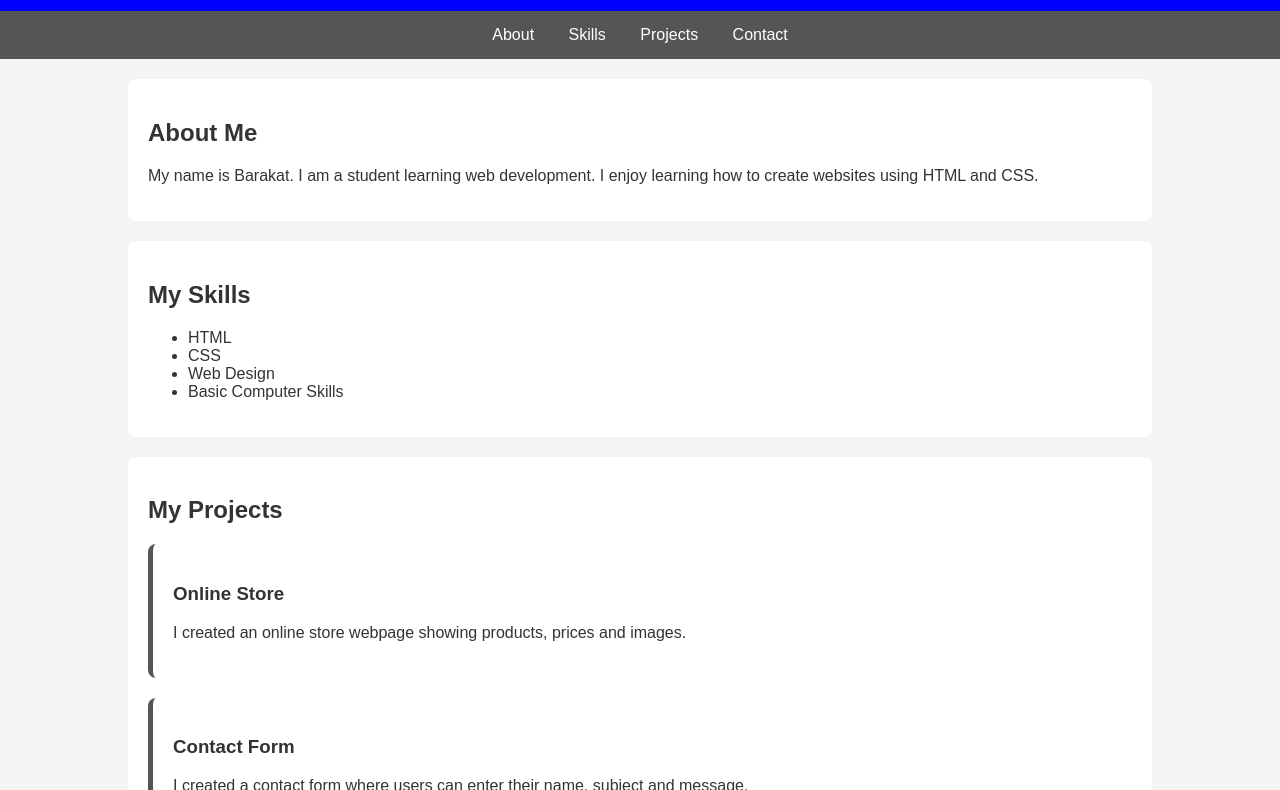
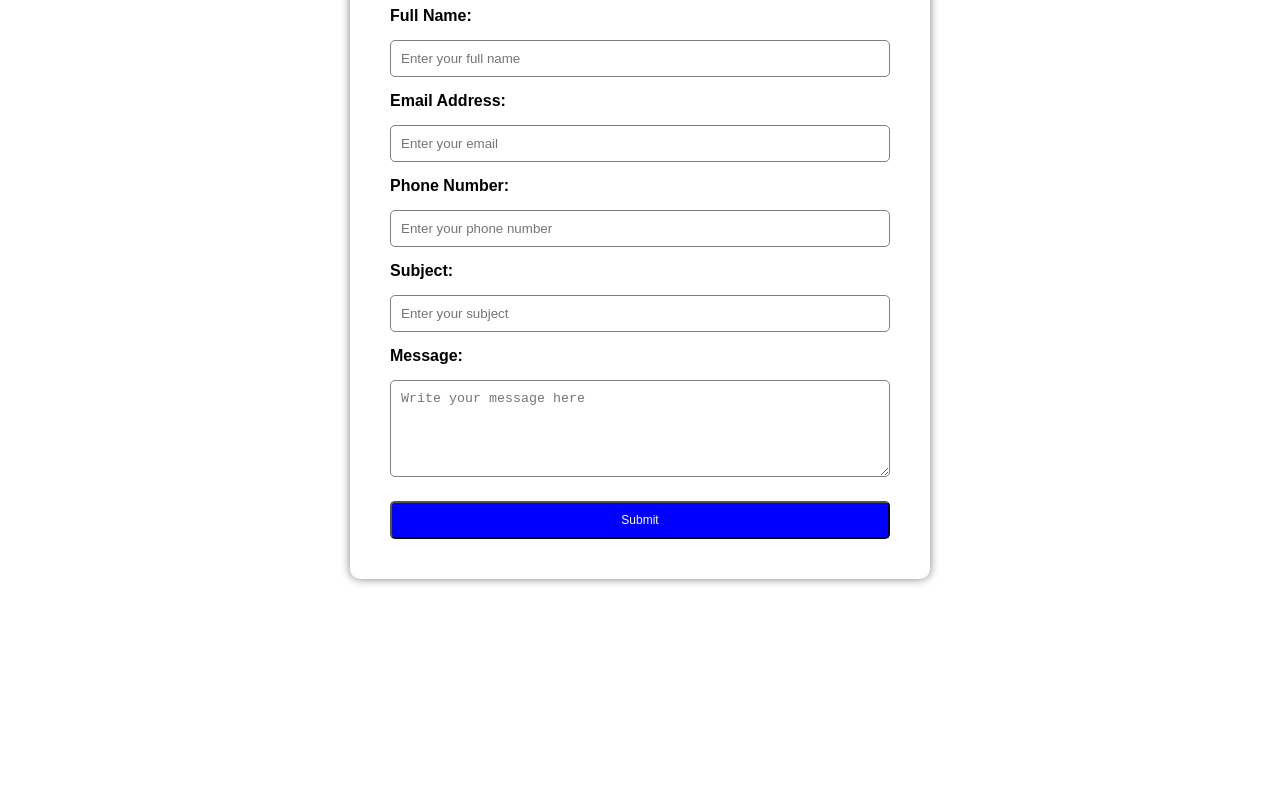
Before and after one commit to barakatadewale232-eng/Project-Folder, a plain HTML site: page index.html in a window 1280 px wide. Shown: the part 163-953 px from the top of the page. After the commit the page ends 800 px from the top, so only its background shows below. Drawn offline with Linux system fonts and the light colour scheme.

Commit message:
Add files via upload

```diff
--- a/index.html
+++ b/index.html
@@ -1,102 +1,40 @@
+
 <!DOCTYPE html>
 <html lang="en">
 <head>
     <meta charset="UTF-8">
     <meta name="viewport" content="width=device-width, initial-scale=1.0">
-    <title>Student Portfolio</title>
+    <title>My Project Folder</title>
+
     <link rel="stylesheet" href="style.css">
 </head>
-
 <body>
 
-    <!-- Header -->
-    <header>
-        <h1>Barakat Portfolio</h1>
-        <p>Student Learning Web Development</p>
-    </header>
+    <div class="container">
 
-    <!-- Navigation -->
-    <nav>
-        <a href="#about">About</a>
-        <a href="#skills">Skills</a>
-        <a href="#projects">Projects</a>
-        <a href="#contact">Contact</a>
-    </nav>
+        <h1>Registration Form</h1>
 
-    <!-- Main Content -->
-    <main>
+        <form>
+            <label for="fullname">Full Name:</label>
+            <input type="text" id="fullname" placeholder="Enter your full name" required>
 
-        <!-- About Section -->
-        <section id="about">
-            <h2>About Me</h2>
-            <p>
-                My name is Barakat. I am a student learning web development.
-                I enjoy learning how to create websites using HTML and CSS.
-            </p>
-        </section>
+            <label for="email">Email Address:</label>
+            <input type="email" id="email" placeholder="Enter your email" required>
 
-        <!-- Skills Section -->
-        <section id="skills">
-            <h2>My Skills</h2>
-            <ul>
-                <li>HTML</li>
-                <li>CSS</li>
-                <li>Web Design</li>
-                <li>Basic Computer Skills</li>
-            </ul>
-        </section>
+            <label for="phone">Phone Number:</label>
+            <input type="tel" id="phone" placeholder="Enter your phone number">
 
-        <!-- Projects Section -->
-        <section id="projects">
-            <h2>My Projects</h2>
+            <label for="subject">Subject:</label>
+            <input type="text" id="subject" placeholder="Enter your subject">
 
-            <article>
-                <h3>Online Store</h3>
-                <p>
-                    I created an online store webpage showing products,
-                    prices and images.
-                </p>
-            </article>
+            <label for="message">Message:</label>
+            <textarea id="message" rows="5" placeholder="Write your message here"></textarea>
 
-            <article>
-                <h3>Contact Form</h3>
-                <p>
-                    I created a contact form where users can enter their
-                    name, subject and message.
-                </p>
-            </article>
+            <button type="submit">Submit</button>
 
-            <article>
-                <h3>Study Website</h3>
-                <p>
-                    I created a study website containing subjects,
-                    study tips and learning materials.
-                </p>
-            </article>
-        </section>
+        </form>
 
-        <!-- Aside -->
-        <aside>
-            <h2>Additional Information</h2>
-            <p>
-                My goal is to improve my web development skills and
-                learn how to build more websites.
-            </p>
-        </aside>
-
-        <!-- Contact Section -->
-        <section id="contact">
-            <h2>Contact Me</h2>
-            <p>Email: barakatadewale774@gmail.com</p>
-            <p>Phone: 07069330159</p>
-        </section>
-
-    </main>
-
-    <!-- Footer -->
-    <footer>
-        <p>&copy; 2026 Barakat's Portfolio. All rights reserved.</p>
-    </footer>
+    </div>
 
 </body>
 </html>
--- a/style.css
+++ b/style.css
@@ -1,52 +1,50 @@
-body {
+.container{
+    color: black;
+    text-align: center;
+    width: 500px;
+    background-color: white;
+    margin: 50px auto;
+    font-weight: bold;
+    box-shadow: 0px 0px 10px gray;
+    border-radius: 10px;
+    padding: 40px;
+}
+label{
+    display: block;
+    text-align: left;
+    margin-top: 15px;
+    font-weight: bold;
+}
+h1{
+    text-align: center;
+    color: blue;
+}
+input,
+textarea{
+    width: 100%;
+    padding: 10px;
+    margin-top: 15px;
+    border: 1px solid gray;
+    border-radius: 5px;
+    box-sizing: border-box;
+}
+body{
     font-family: Arial, sans-serif;
-    margin: 0;
-    background-color: #f4f4f4;
-    color: #333;
+    margin: 0%;
+    padding: 0%;
+    background-color: white;
 }
-
-header {
-    background-color:blue;
+button{
+    width: 100px;
+    padding: 10px;
+    margin-top: 20px;
+    background-color: blue;
     color: white;
-    text-align: center;
-    padding: 30px;
+    border-radius: 5px;
+    width: 100%;
+    font-size: 12px;
+    cursor: pointer;
 }
-
-nav {
-    background-color:#555;
-    text-align: center;
-    padding: 15px;
+button:hover{
+    background-color: darkgreen
 }
-
-nav a {
-    color:white;
-    text-decoration: none;
-    margin: 15px;
-}
-
-main {
-    width: 80%;
-    margin: 20px auto;
-}
-
-section, article, aside {
-    background-color: white;
-    padding: 20px;
-    margin-bottom: 20px;
-    border-radius: 8px;
-}
-
-h2 {
-    color: #333;
-}
-
-article {
-    border-left: 5px solid #555;
-}
-
-footer {
-    background-color: #333;
-    color: white;
-    text-align: center;
-    padding: 15px;
-}
```
